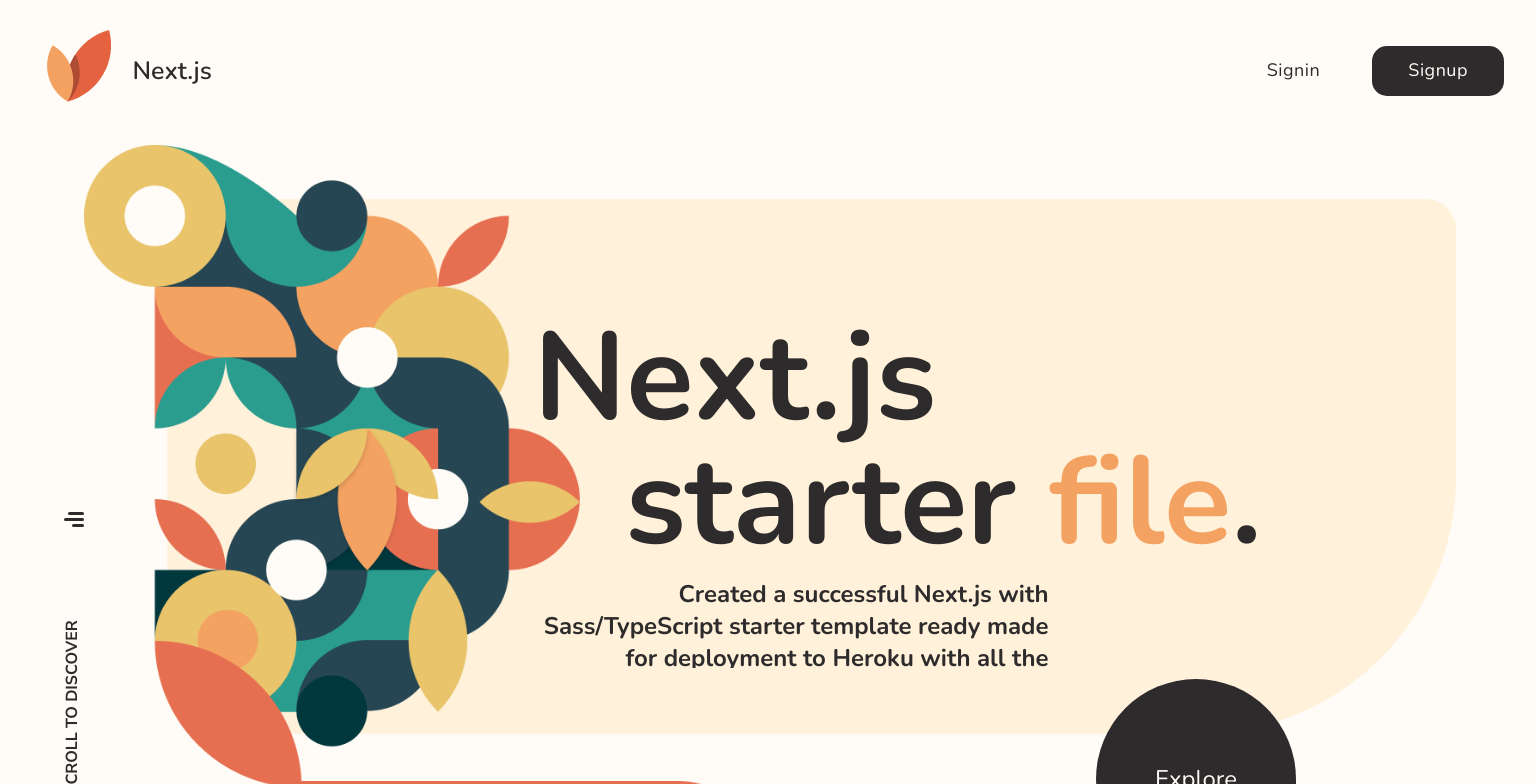
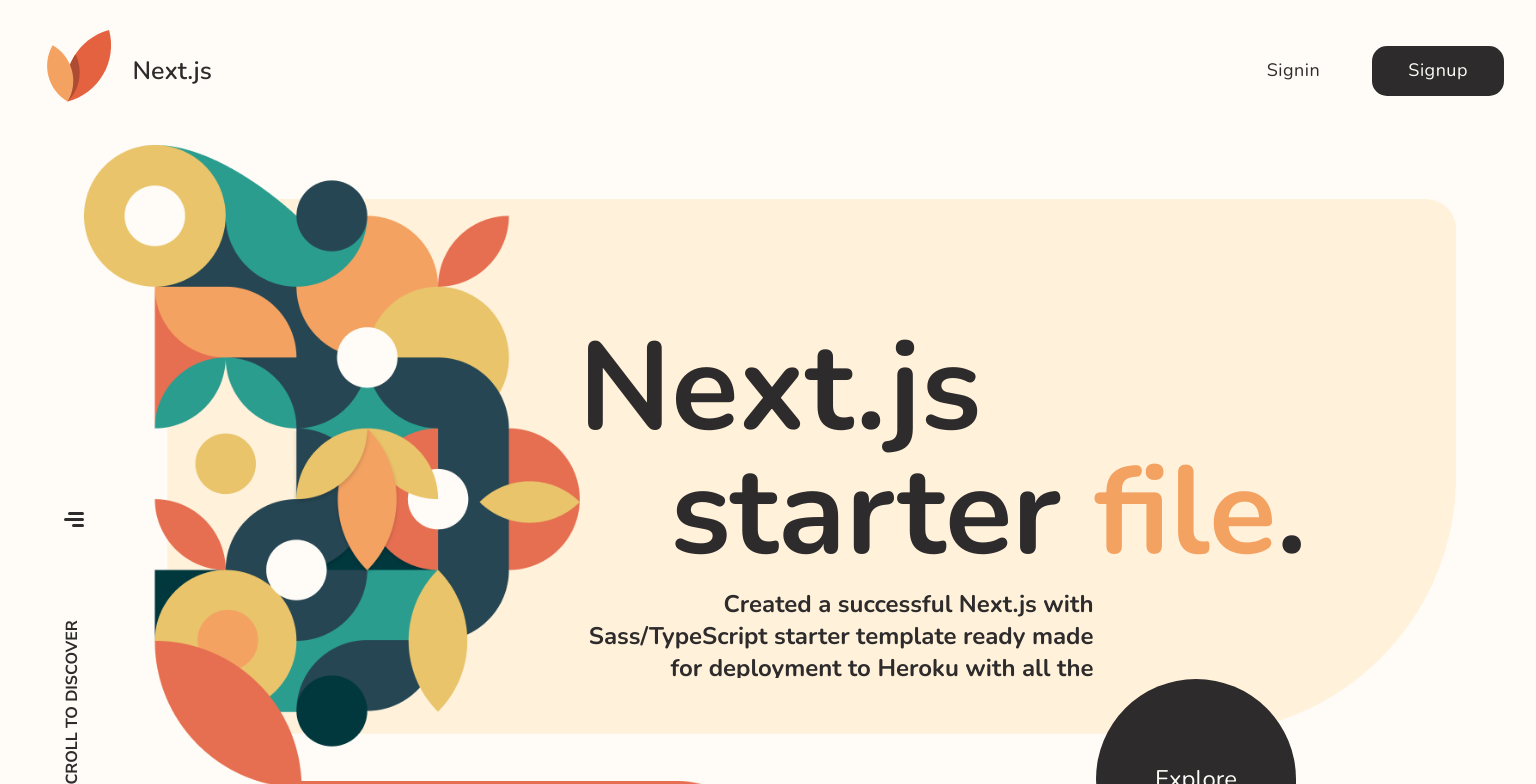
Before and after one commit to designpigofficial/NextJs-TypeScript-Sass-Starter, a Next.js app: page / in a window 1536 px wide. Shown: the top 784 px of the page. Built offline with nearby package versions, Linux system fonts and the light colour scheme.

Commit message:
macbook fix

```diff
--- a/globals.scss
+++ b/globals.scss
@@ -789,7 +789,13 @@
   }
 }
 
-@media (min-width: 1365px) {
+@media (min-width: 1365px) and (max-width: 1792px) {
+  .mainSpace {
+    left: -25px;
+    top: -25px;
+  }
+}
+@media (min-width: 1793px) {
   .mainSpace {
     left: -70px;
     top: -35px;
```
